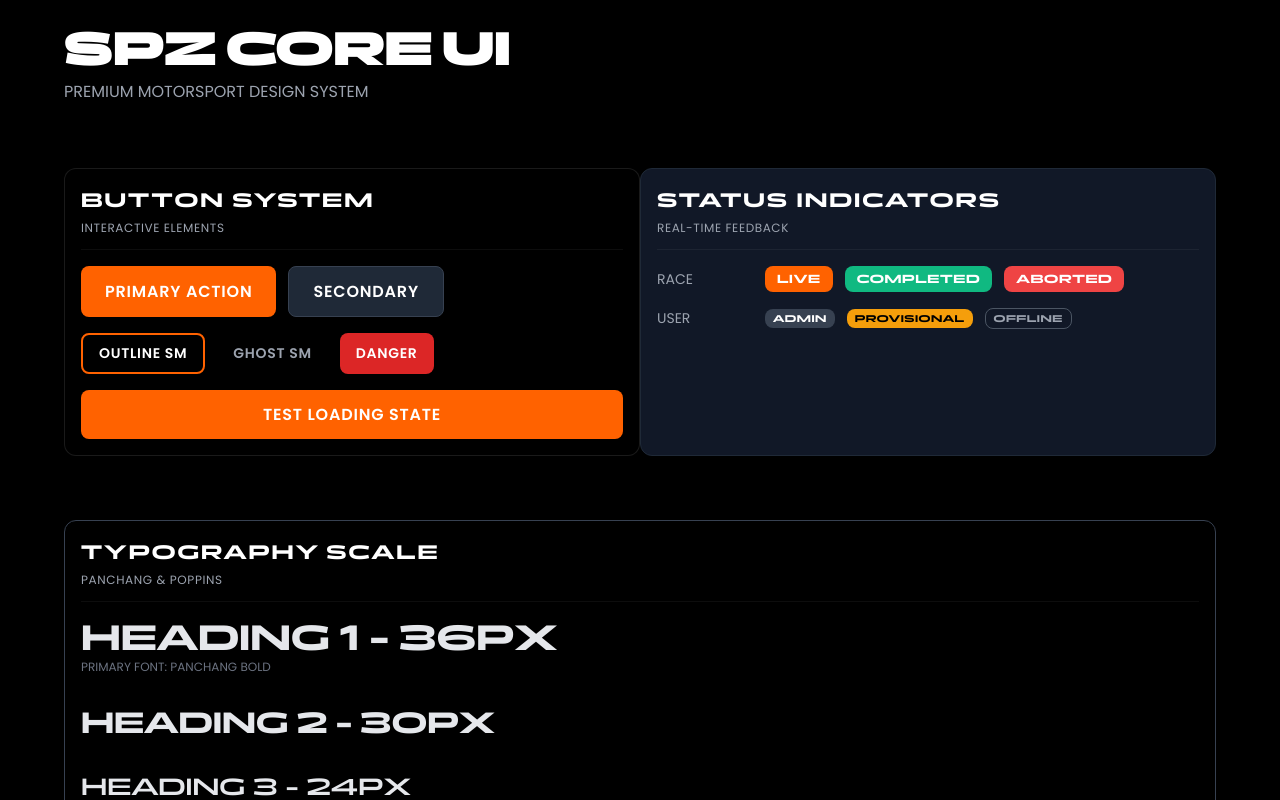
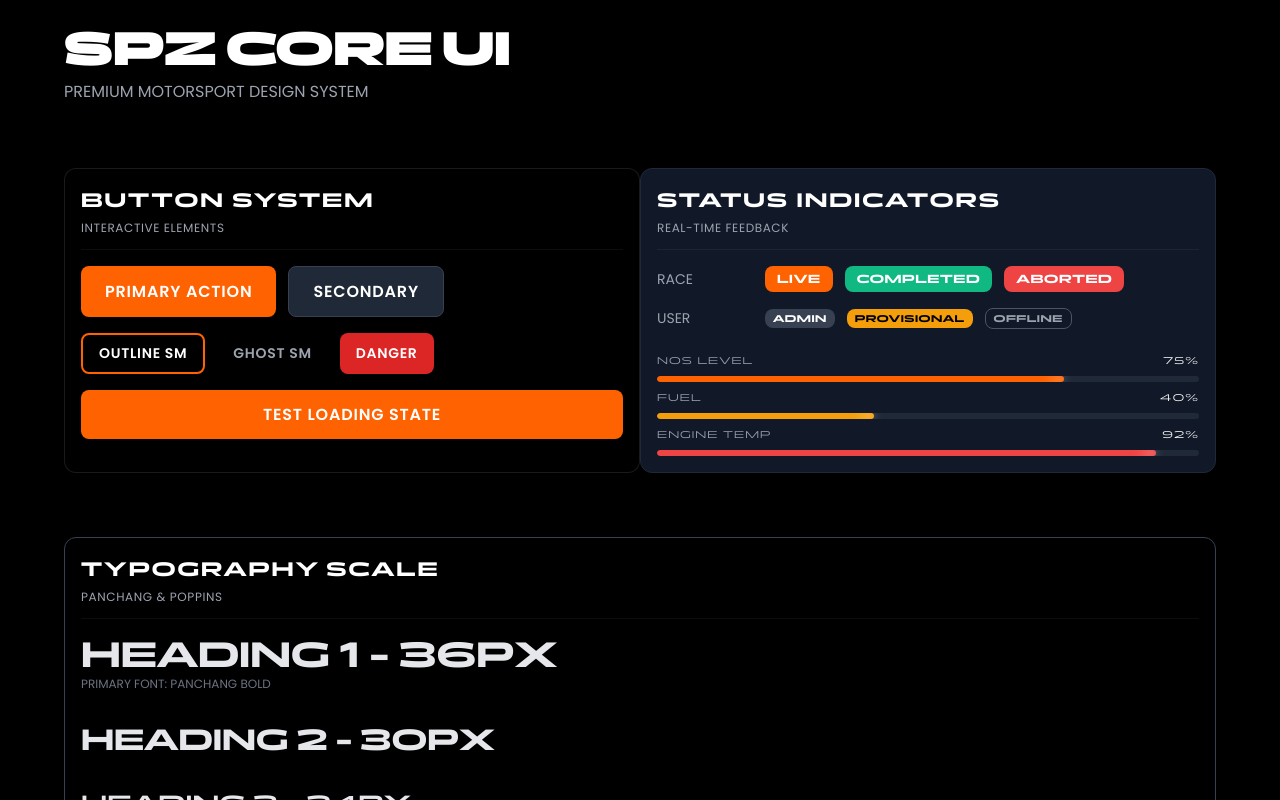
Before and after one commit to spiicez21/spz-ui, a Preact app: page / in a window 1280 px wide. Shown: the top 800 px of the page. Built offline with nearby package versions, Linux system fonts and the light colour scheme.

Commit message:
feat: add ProgressBar component and update showcase

```diff
--- a/src/app.tsx
+++ b/src/app.tsx
@@ -2,6 +2,7 @@ import { useState } from 'preact/hooks'
 import { Button } from './components/Button'
 import { Card } from './components/Card'
 import { Badge } from './components/Badge'
+import { ProgressBar } from './components/ProgressBar'
 import './app.css'
 
 export function App() {
@@ -53,6 +54,11 @@ export function App() {
               <Badge variant="warning" size="sm">PROVISIONAL</Badge>
               <Badge variant="outline" size="sm">OFFLINE</Badge>
             </div>
+            <div className="flex flex-col gap-8 mt-8">
+              <ProgressBar value={75} label="NOS LEVEL" variant="primary" showValue />
+              <ProgressBar value={40} label="FUEL" variant="warning" showValue />
+              <ProgressBar value={92} label="ENGINE TEMP" variant="error" showValue />
+            </div>
           </div>
         </Card>
       </section>
--- /dev/null
+++ b/src/components/ProgressBar.css
@@ -0,0 +1,51 @@
+.spz-progress-container {
+  width: 100%;
+}
+
+.progress-info {
+  display: flex;
+  justify-content: space-between;
+  margin-bottom: var(--spacing-8);
+  font-family: var(--font-primary);
+  font-size: 10px;
+  letter-spacing: 0.1em;
+  text-transform: uppercase;
+}
+
+.progress-label {
+  color: var(--gray-400);
+}
+
+.progress-value {
+  color: var(--color-white);
+}
+
+.progress-track {
+  height: 6px;
+  background-color: var(--gray-800);
+  border-radius: var(--radius-pill);
+  overflow: hidden;
+  position: relative;
+}
+
+.progress-fill {
+  height: 100%;
+  border-radius: var(--radius-pill);
+  transition: width var(--anim-normal) ease-out;
+  position: relative;
+}
+
+.progress-fill.primary { background-color: var(--color-primary); }
+.progress-fill.success { background-color: #10b981; }
+.progress-fill.warning { background-color: #f59e0b; }
+.progress-fill.error { background-color: #ef4444; }
+
+.progress-glow {
+  position: absolute;
+  top: 0;
+  right: 0;
+  bottom: 0;
+  width: 20px;
+  background: linear-gradient(to right, transparent, rgba(255, 255, 255, 0.4));
+  filter: blur(4px);
+}
--- /dev/null
+++ b/src/components/ProgressBar.tsx
@@ -0,0 +1,40 @@
+import './ProgressBar.css';
+
+interface ProgressBarProps {
+  value: number;
+  max?: number;
+  variant?: 'primary' | 'success' | 'warning' | 'error';
+  label?: string;
+  showValue?: boolean;
+  className?: string;
+}
+
+export const ProgressBar = ({
+  value,
+  max = 100,
+  variant = 'primary',
+  label,
+  showValue = false,
+  className = ''
+}: ProgressBarProps) => {
+  const percentage = Math.min(Math.max((value / max) * 100, 0), 100);
+
+  return (
+    <div className={`spz-progress-container ${className}`}>
+      {(label || showValue) && (
+        <div className="progress-info">
+          {label && <span className="progress-label">{label}</span>}
+          {showValue && <span className="progress-value">{value}%</span>}
+        </div>
+      )}
+      <div className="progress-track">
+        <div
+          className={`progress-fill ${variant}`}
+          style={{ width: `${percentage}%` }}
+        >
+          <div className="progress-glow"></div>
+        </div>
+      </div>
+    </div>
+  );
+};
```
